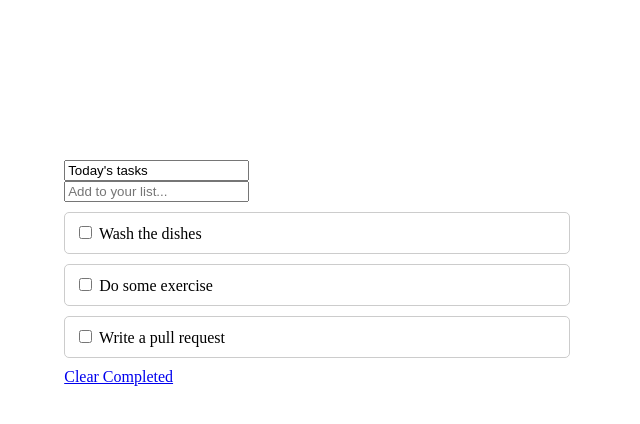
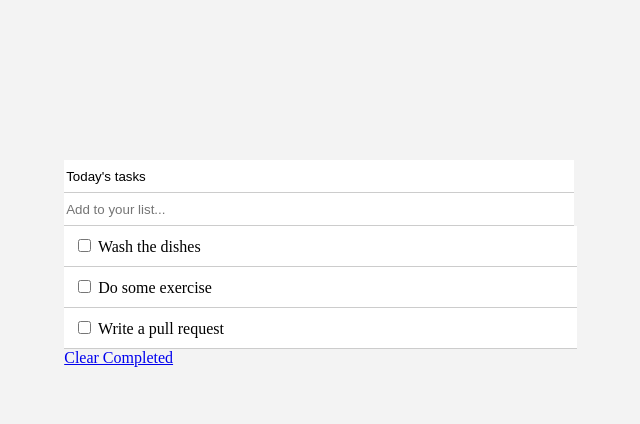
Before and after one commit to MarcoDDM/todo-project, a website built with webpack: page src/index.html in a window 1280 px wide. Shown: the whole page, without its empty margins (323-963 px from the left). Built offline with nearby package versions, Linux system fonts and the light colour scheme.

Commit message:
Add styles to todo

```diff
--- a/src/style.css
+++ b/src/style.css
@@ -1,8 +1,22 @@
+body {
+  background-color: rgb(243, 243, 243);
+}
+
 .principal-container {
   width: 40%;
   margin-left: auto;
   margin-right: auto;
   margin-top: 10rem;
+}
+
+.principal-container #task-input-1,
+#task-input-2 {
+  width: 100%;
+  height: 30px;
+  border: 1px solid #ccc;
+  border-left: none;
+  border-top: none;
+  border-right: none;
 }
 
 ul {
@@ -13,13 +27,27 @@ ul {
 
 li {
   list-style-type: none;
-  margin: 10px 0;
+  margin: 0 0;
   padding: 10px;
   border: 1px solid #ccc;
-  border-radius: 5px;
+  background-color: white;
+  border-left: none;
+  border-right: none;
+  border-top: none;
+  width: 97.5%;
 }
 
 .completed {
   text-decoration: line-through;
   color: #ccc;
 }
+
+.clear-completed {
+  text-align: center;
+  margin-left: auto;
+  margin-right: auto;
+  align-items: center;
+  display: flex;
+  justify-content: center;
+  margin-top: 2rem;
+}
```
